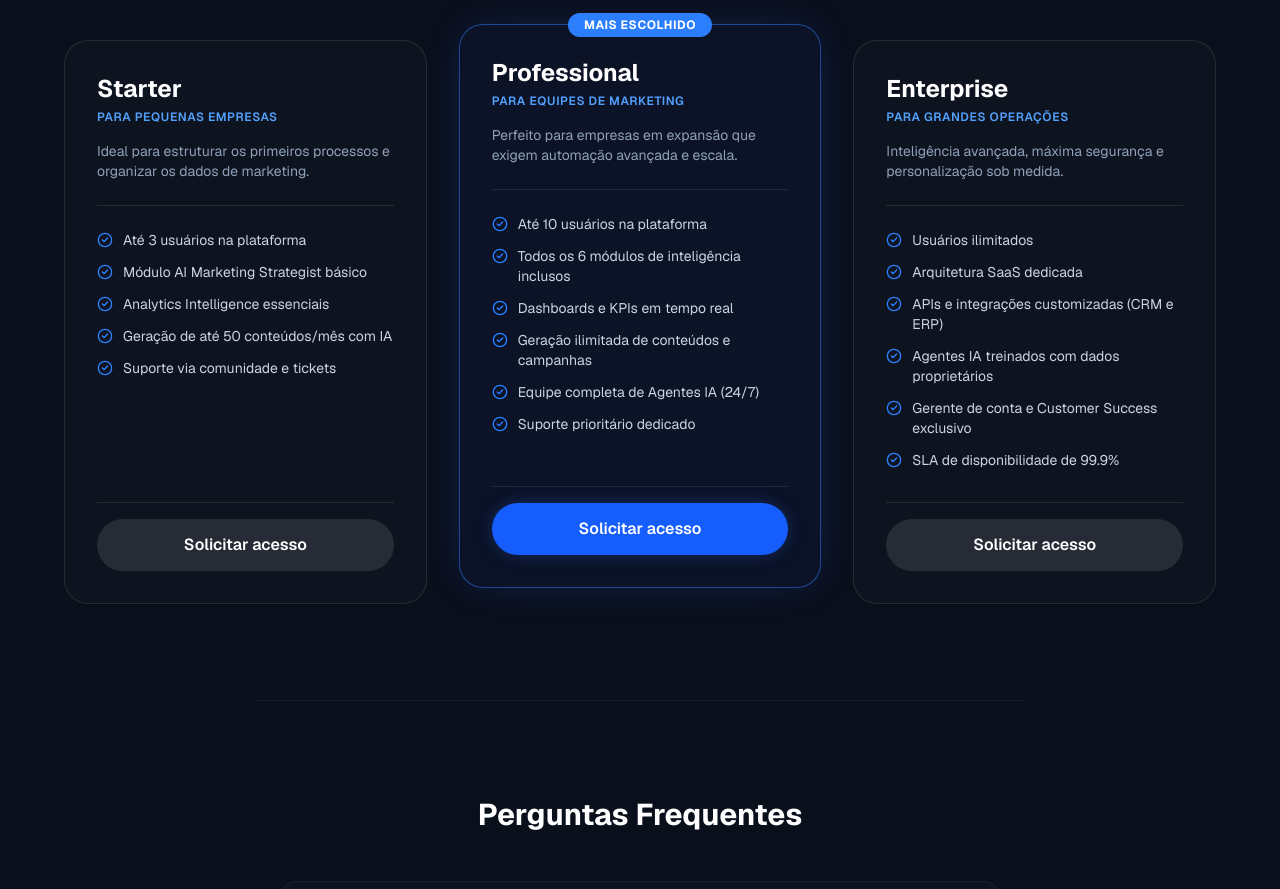
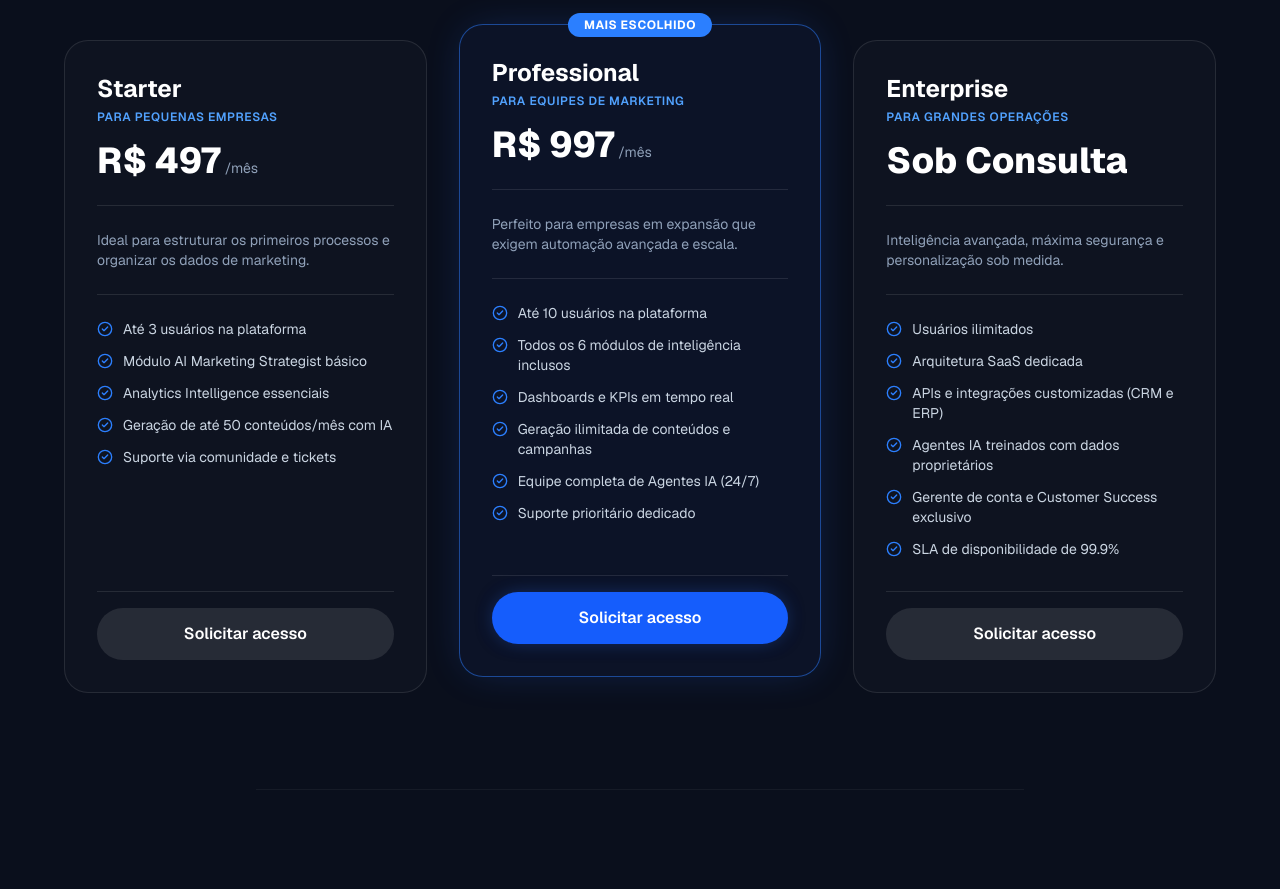
Before and after one commit to felipecarnaubasp-dot/marketing-intelligence-os, a Next.js app: page / in a window 1280 px wide. Shown: the part 7300-8189 px from the top of the page. Built offline with nearby package versions, Linux system fonts and the light colour scheme.

Commit message:
Update page.tsx

```diff
--- a/app/page.tsx
+++ b/app/page.tsx
@@ -14,10 +14,11 @@ export default function LandingPage() {
     setOpenFaq(openFaq === index ? null : index);
   };
 
-  // Link base do WhatsApp com mensagem padrão
+  // Links do WhatsApp com mensagens customizadas para cada plano
+  const waLinkStarter = "https://wa.me/5511967585119?text=Olá!%20Tenho%20interesse%20no%20plano%20Starter%20(R$%20497/mês)%20do%20Marketing%20Intelligence%20OS.";
+  const waLinkPro = "https://wa.me/5511967585119?text=Olá!%20Tenho%20interesse%20no%20plano%20Professional%20(R$%20997/mês)%20do%20Marketing%20Intelligence%20OS.";
+  const waLinkEnterprise = "https://wa.me/5511967585119?text=Olá!%20Tenho%20interesse%20no%20plano%20Enterprise%20(Sob%20Consulta)%20do%20Marketing%20Intelligence%20OS.";
   const waLinkGeral = "https://wa.me/5511967585119?text=Olá!%20Gostaria%20de%20solicitar%20acesso%20ao%20Marketing%20Intelligence%20OS.";
-  const waLinkPro = "https://wa.me/5511967585119?text=Olá!%20Tenho%20interesse%20no%20plano%20Professional%20do%20Marketing%20Intelligence%20OS.";
-  const waLinkEnterprise = "https://wa.me/5511967585119?text=Olá!%20Tenho%20interesse%20no%20plano%20Enterprise%20do%20Marketing%20Intelligence%20OS.";
 
   return (
     <div className="min-h-screen bg-[#0a0f1c] text-slate-200 selection:bg-blue-500/30 font-sans overflow-hidden">
@@ -436,7 +437,7 @@ export default function LandingPage() {
           </div>
         </section>
 
-        {/* 9. PLANOS */}
+        {/* 9. PLANOS (COM VALORES REAIS) */}
         <section id="planos" className="py-24 px-6 max-w-7xl mx-auto">
           <div className="text-center mb-16">
             <h2 className="text-3xl md:text-5xl font-bold text-white mb-6">Pronto para escalar?</h2>
@@ -448,9 +449,11 @@ export default function LandingPage() {
               {
                 name: "Starter",
                 subtitle: "Para pequenas empresas",
+                price: "R$ 497",
+                period: "/mês",
                 desc: "Ideal para estruturar os primeiros processos e organizar os dados de marketing.",
                 highlight: false,
-                link: waLinkGeral,
+                link: waLinkStarter,
                 features: [
                   "Até 3 usuários na plataforma",
                   "Módulo AI Marketing Strategist básico",
@@ -462,6 +465,8 @@ export default function LandingPage() {
               {
                 name: "Professional",
                 subtitle: "Para equipes de marketing",
+                price: "R$ 997",
+                period: "/mês",
                 desc: "Perfeito para empresas em expansão que exigem automação avançada e escala.",
                 highlight: true,
                 link: waLinkPro,
@@ -477,6 +482,8 @@ export default function LandingPage() {
               {
                 name: "Enterprise",
                 subtitle: "Para grandes operações",
+                price: "Sob Consulta",
+                period: "",
                 desc: "Inteligência avançada, máxima segurança e personalização sob medida.",
                 highlight: false,
                 link: waLinkEnterprise,
@@ -499,6 +506,13 @@ export default function LandingPage() {
                 <div>
                   <h3 className="text-2xl font-bold text-white mb-1">{plan.name}</h3>
                   <p className="text-blue-400 text-xs font-semibold uppercase tracking-wider mb-4">{plan.subtitle}</p>
+
+                  {/* Bloco de Valor */}
+                  <div className="mb-6 pb-6 border-b border-white/10 flex items-baseline gap-1">
+                    <span className="text-4xl font-extrabold text-white">{plan.price}</span>
+                    <span className="text-sm text-slate-400">{plan.period}</span>
+                  </div>
+
                   <p className="text-slate-400 text-sm mb-6 pb-6 border-b border-white/10">{plan.desc}</p>
 
                   <ul className="space-y-3 mb-8">
```
